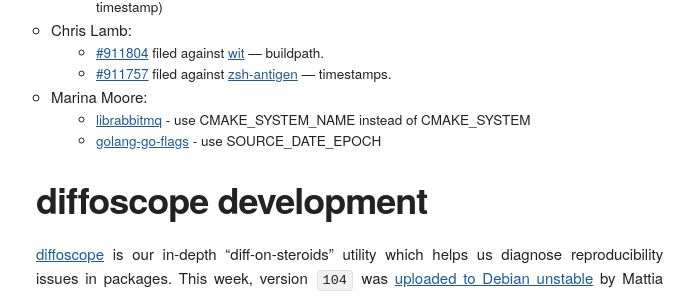
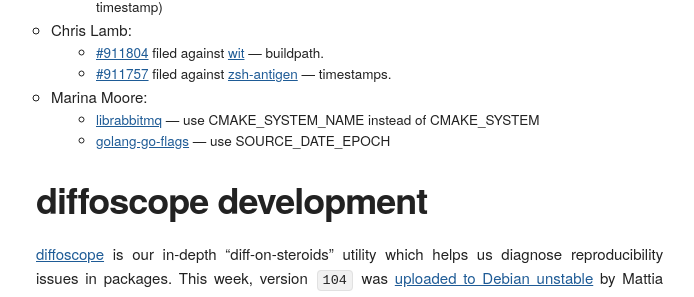
Before and after one commit to prototypefund/reproducible-website, a Jekyll site: the page built from _blog/posts/183.md, in a window 1280 px wide and 900 px high, scrolled down 1911 px. Shown: the part 150-447 px from the top of the window, without its empty margins (124-818 px from the left). Built offline with Jekyll 4.4.1, drawn with Linux system fonts in a browser that asks for light colours; some web fonts are replaced.

Commit message:
Use mdash over straight hyphens.

```diff
--- a/_blog/posts/183.md
+++ b/_blog/posts/183.md
@@ -55,8 +55,8 @@
     * [#911757](https://bugs.debian.org/911757) filed against [zsh-antigen](https://tracker.debian.org/pkg/zsh-antigen) — timestamps.
 
 * Marina Moore:
-    * [librabbitmq](https://github.com/alanxz/rabbitmq-c/pull/535) - use CMAKE_SYSTEM_NAME instead of CMAKE_SYSTEM
-    * [golang-go-flags](https://salsa.debian.org/go-team/packages/golang-go-flags/merge_requests/1) - use SOURCE_DATE_EPOCH
+    * [librabbitmq](https://github.com/alanxz/rabbitmq-c/pull/535) — use CMAKE_SYSTEM_NAME instead of CMAKE_SYSTEM
+    * [golang-go-flags](https://salsa.debian.org/go-team/packages/golang-go-flags/merge_requests/1) — use SOURCE_DATE_EPOCH
 
 
 diffoscope development
```
